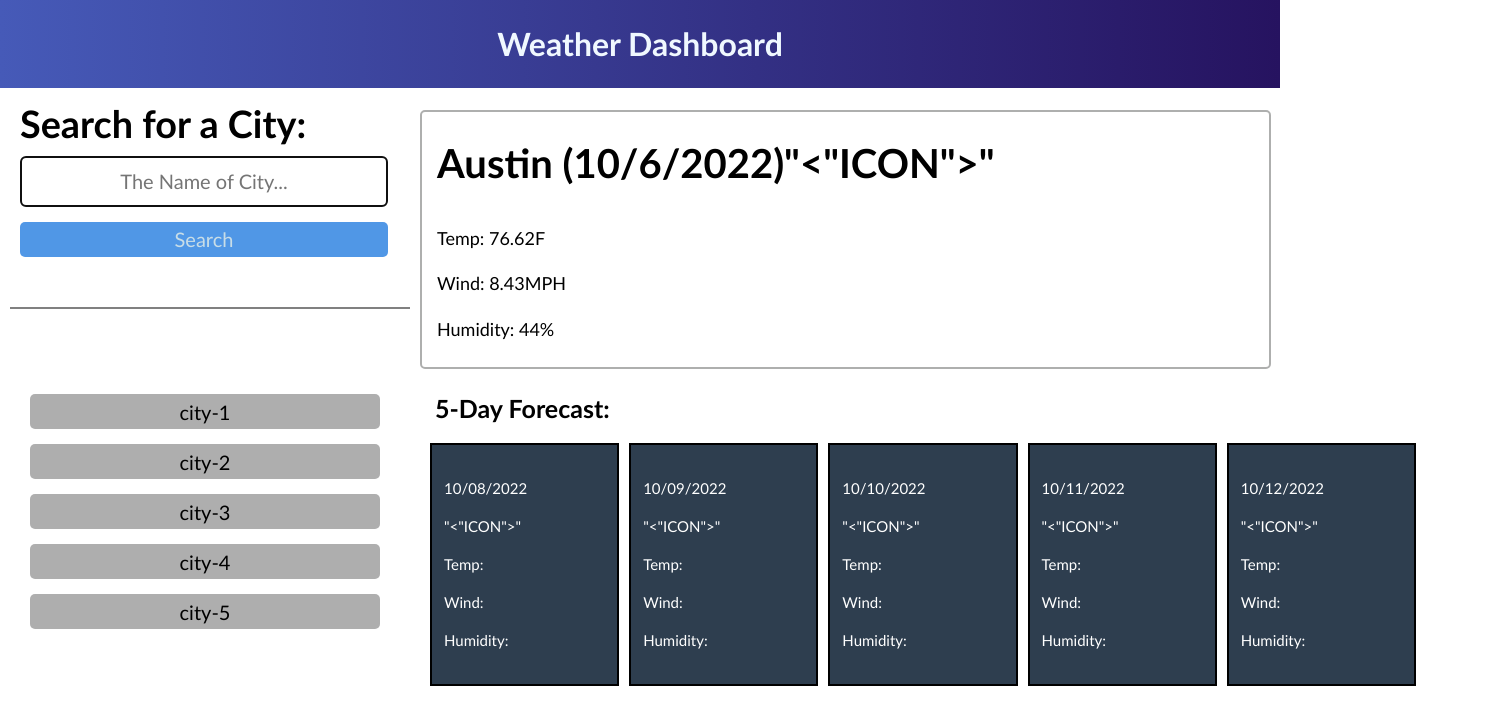
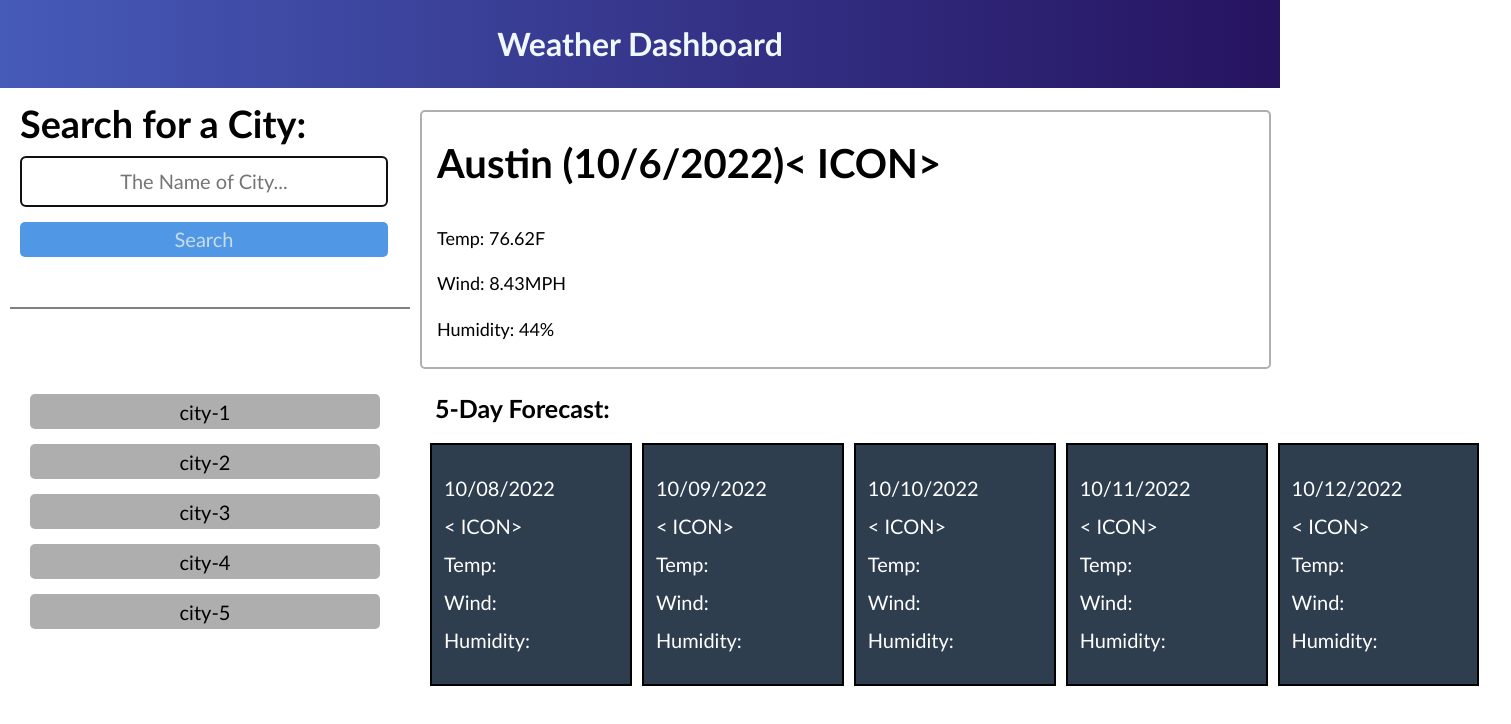
Before and after one commit to PenPen812/challenge6-APIweather, a plain HTML site: page index.html in a window 1280 px wide. Shown: the whole page, 1511 px wide, since content can reach past the window. Drawn offline with Linux system fonts and the light colour scheme.

Commit message:
modified css file

```diff
--- a/assets/style.css
+++ b/assets/style.css
@@ -64,6 +64,7 @@ input {
   border: 2px solid #aeafae;
   margin-bottom: 15px;
   text-align: center;
+
 }
 
 button {
@@ -140,14 +141,15 @@ button:hover {
 
 }
 
+
 .day {
-  font-size: 15px;
+ font-size: 20px;
   border: 2px solid black;
   padding-left: 2px;
   margin:5px;
   padding: 25px;
   text-align: left;
-  padding-right:90px ;
+  padding-right:75px ;
   padding-left: 12px;
   line-height: 1cm;
   background-color: #2E3E4F;
--- a/index.html
+++ b/index.html
@@ -25,7 +25,7 @@
             </div>
             <div class="currentWeather">
             <div class="col-12 col-md-8">
-                <h2 class="subtitle"><span>Austin (10/6/2022)"<"ICON">"</span></h2>
+                <h2 class="subtitle"><span>Austin (10/6/2022)< ICON></span></h2>
                 <div class="weather">
                 <div class="temp">Temp: 76.62F</div>
                 <div class="wind">Wind: 8.43MPH</div>
@@ -49,17 +49,17 @@
     <section class="forecast">
             <div class="col-12 col-md-8">
             <h2 class="subtitleForecast"><span>5-Day Forecast:</span></h2>
-       <section class="fiveDay">
+       <section class="fiveDay" id="date">
 
-        <div class="day">10/08/2022<br>"<"ICON">"<br>Temp:<br>Wind:<br>Humidity:</div>
+        <div class="day">10/08/2022<br>< ICON><br>Temp:<br>Wind:<br>Humidity:</div>
 
-        <div class="day">10/09/2022<br>"<"ICON">"<br>Temp:<br>Wind:<br>Humidity:</div>
+        <div class="day">10/09/2022<br>< ICON><br>Temp:<br>Wind:<br>Humidity:</div>
 
-        <div class="day">10/10/2022<br>"<"ICON">"<br>Temp:<br>Wind:<br>Humidity:</div>
+        <div class="day">10/10/2022<br>< ICON><br>Temp:<br>Wind:<br>Humidity:</div>
 
-        <div class="day">10/11/2022<br>"<"ICON">"<br>Temp:<br>Wind:<br>Humidity:</div>
+        <div class="day">10/11/2022<br>< ICON><br>Temp:<br>Wind:<br>Humidity:</div>
 
-        <div class="day">10/12/2022<br>"<"ICON">"<br>Temp:<br>Wind:<br>Humidity:</div>
+        <div class="day">10/12/2022<br>< ICON><br>Temp:<br>Wind:<br>Humidity:</div>
 
 
     </section>
```
